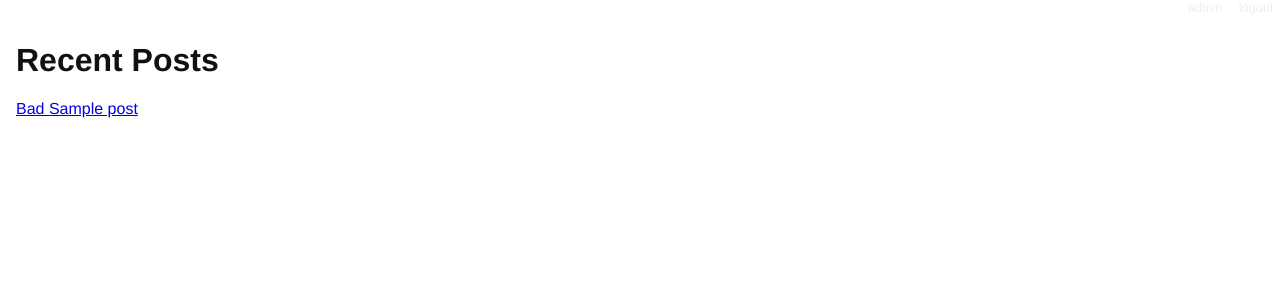
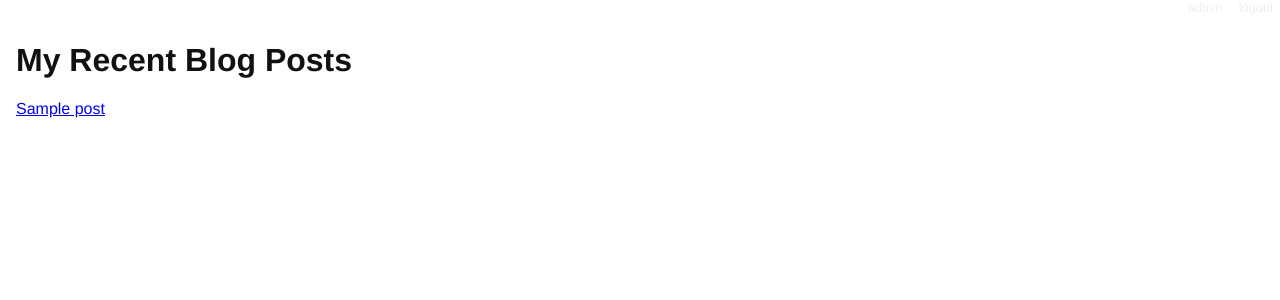
Before and after one commit to PadmaBham/330-django-blog-09-assignment-PadmaBham, a Django app: template blogging/templates/blogging/list.html in a window 1280 px wide. Shown: the top 300 px of the page. Run offline with Django 3.2, Linux system fonts and the light colour scheme; the template is opened without the code that fills it: values that come from a table or form of the project are taken from there, others are empty; a user stored in the database is signed in; tables that the repository leaves empty hold one stand-in row (values such as "Sample post").

Commit message:
Changed the title.

```diff
--- a/blogging/templates/blogging/list.html
+++ b/blogging/templates/blogging/list.html
@@ -1,10 +1,10 @@
 {% extends "base.html" %}
 {% block content %}
-  <h1>Recent Posts</h1>
+  <h1>My Recent Blog Posts</h1>
   {% comment %} here is where the query happens {% endcomment %}
   {% for post in post_list %}
   <div class="entries">
-        <a href="{% url 'blog_detail' post.pk %}">Bad {{ post }}</a>
+        <a href="{% url 'blog_detail' post.pk %}">{{ post }}</a>
   </div>
   {% endfor %}
 {% endblock %}
```
